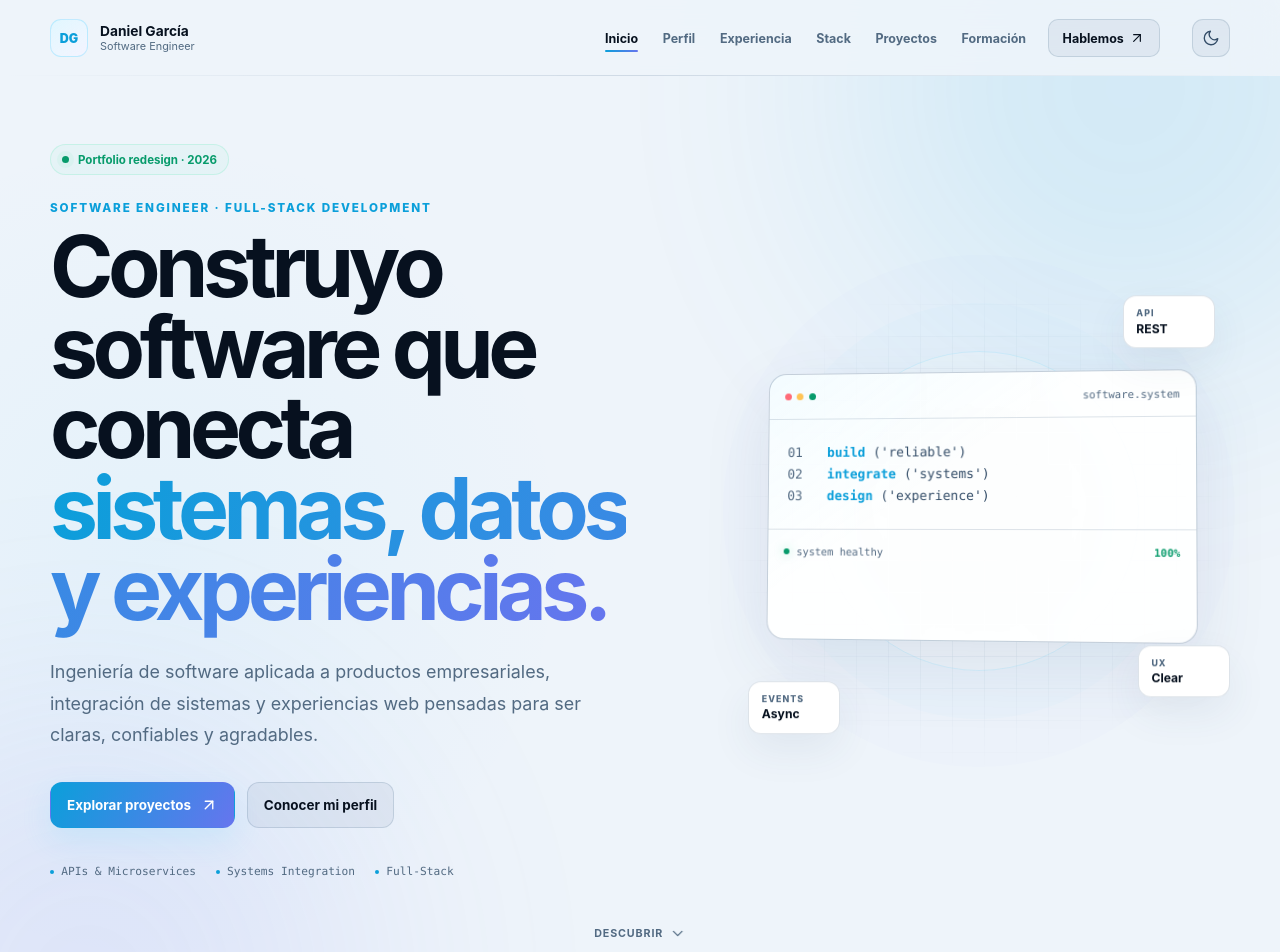
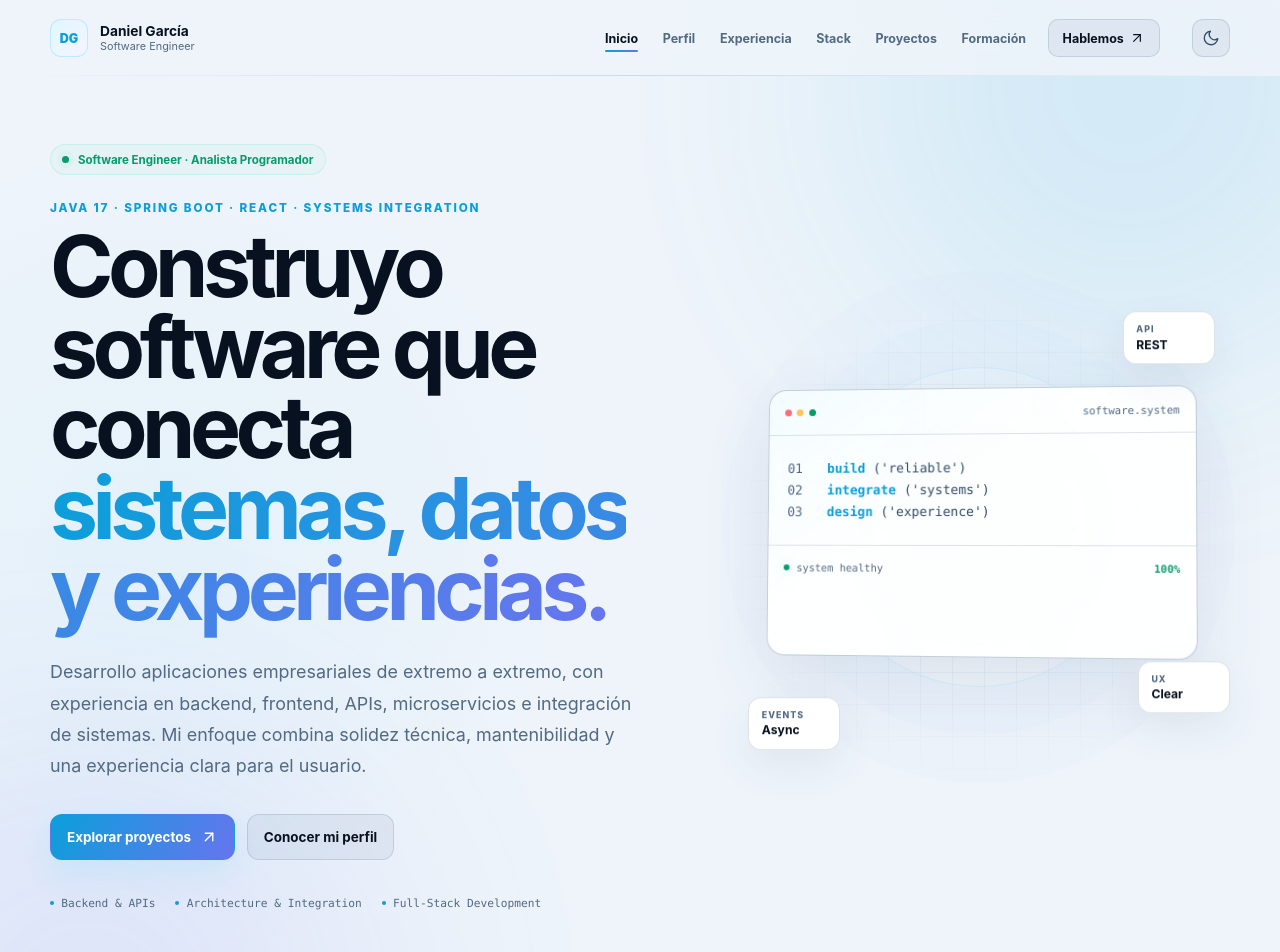
Before and after one commit to DanielDGe/danieldge.github.io, a React (Vite) app: page / in a window 1280 px wide. Shown: the top 952 px of the page. Built offline with nearby package versions, Linux system fonts and the light colour scheme.

Commit message:
content: refine hero professional positioning

```diff
--- a/src/sections/HeroSection.jsx
+++ b/src/sections/HeroSection.jsx
@@ -10,10 +10,10 @@ function HeroSection() {
         <div className="hero__content">
           <div className="availability">
             <span className="availability__dot" aria-hidden="true" />
-            Portfolio redesign · 2026
+            Software Engineer · Analista Programador
           </div>
 
-          <p className="hero__kicker">SOFTWARE ENGINEER · FULL-STACK DEVELOPMENT</p>
+          <p className="hero__kicker">JAVA 17 · SPRING BOOT · REACT · SYSTEMS INTEGRATION</p>
 
           <h1>
             Construyo software que conecta
@@ -21,8 +21,9 @@ function HeroSection() {
           </h1>
 
           <p className="hero__description">
-            Ingeniería de software aplicada a productos empresariales, integración de
-            sistemas y experiencias web pensadas para ser claras, confiables y agradables.
+            Desarrollo aplicaciones empresariales de extremo a extremo, con experiencia en
+            backend, frontend, APIs, microservicios e integración de sistemas. Mi enfoque combina
+            solidez técnica, mantenibilidad y una experiencia clara para el usuario.
           </p>
 
           <div className="hero__actions">
@@ -36,9 +37,9 @@ function HeroSection() {
           </div>
 
           <div className="hero__signals" aria-label="Áreas principales">
-            <span>APIs & Microservices</span>
-            <span>Systems Integration</span>
-            <span>Full-Stack</span>
+            <span>Backend & APIs</span>
+            <span>Architecture & Integration</span>
+            <span>Full-Stack Development</span>
           </div>
         </div>
 
```
